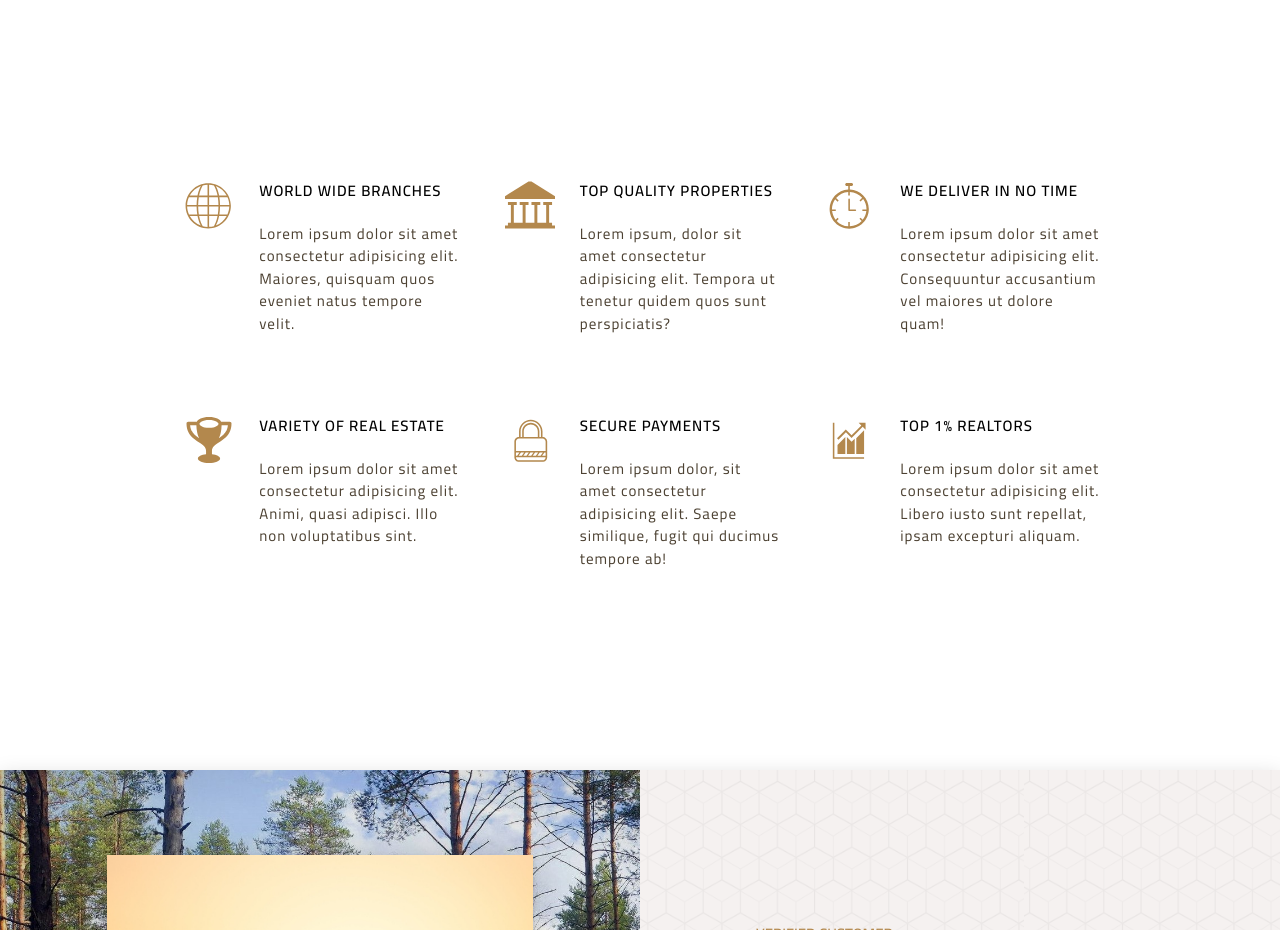
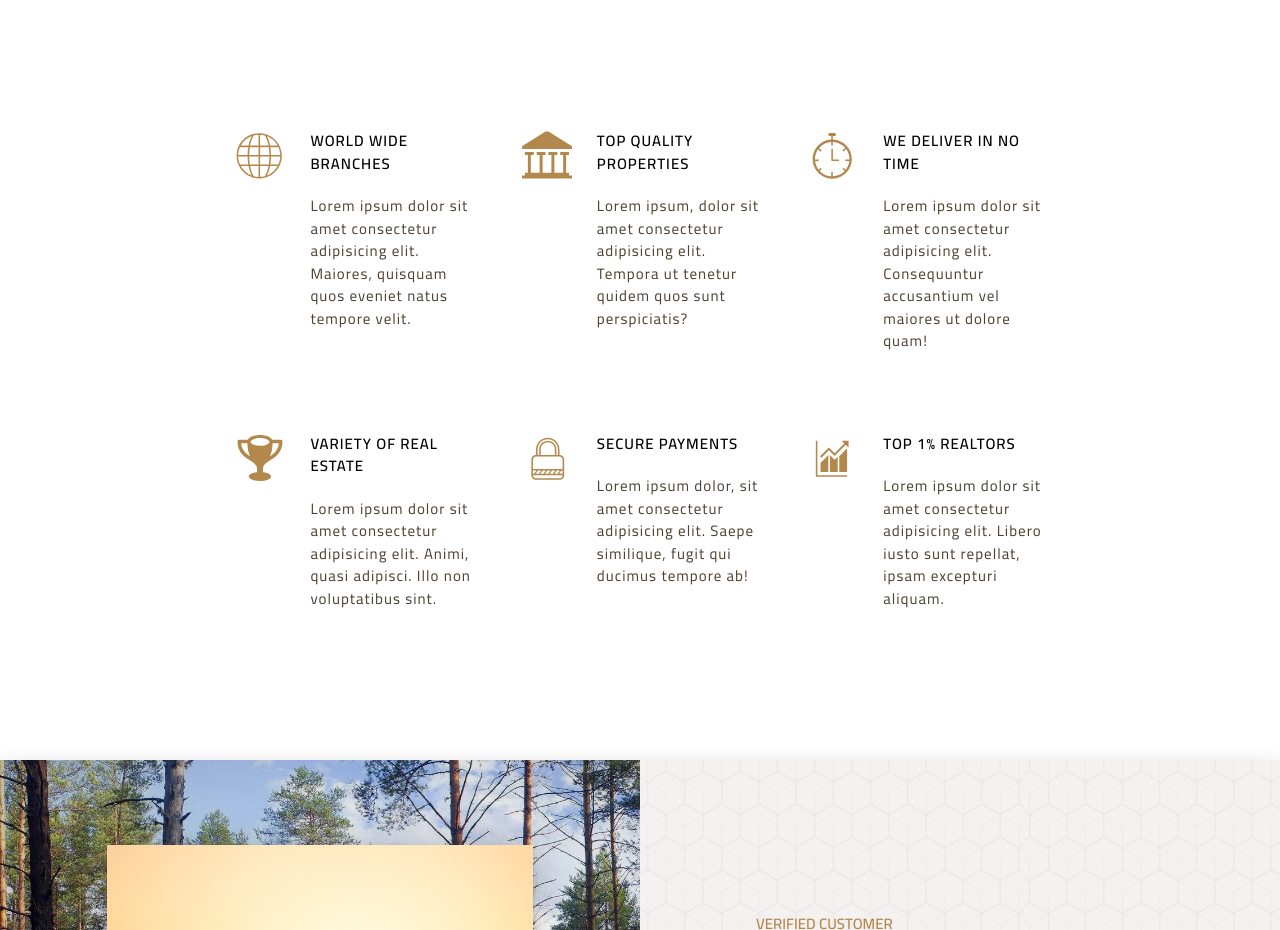
Before and after one commit to AhmadYousif89/realtors, a website: page src/index.html in a window 1280 px wide. Shown: the part 840-1770 px from the top of the page. Drawn offline with nearby package versions, Linux system fonts and the light colour scheme; files that its build step writes are made by us from their sources.

Commit message:
small changes

```diff
--- a/src/sass/layout/_features.scss
+++ b/src/sass/layout/_features.scss
@@ -2,9 +2,9 @@
 
 .features {
 	background-color: #fff;
-	margin-block: 12rem;
+	margin-block: 10rem;
 	margin-inline: auto;
-	width: 90%;
+	width: 80%;
 	display: grid;
 
 	grid-template-columns: repeat(auto-fit, minmax(30rem, 1fr));
@@ -14,7 +14,7 @@
 		grid-template-columns: repeat(3, 1fr);
 		grid-column: col-start 1 / col-end 8;
 		gap: 8rem 4rem;
-		margin-block: 20rem;
+		margin-block: 15rem;
 	}
 }
 
--- a/src/sass/layout/_realtors.scss
+++ b/src/sass/layout/_realtors.scss
@@ -32,11 +32,10 @@
 
 		&-two {
 			visibility: collapse;
-		}
-
-		@include media-size($custom-600) {
-			&-two {
+			display: none;
+			@include media-size($custom-600) {
 				visibility: visible;
+				@include flex;
 			}
 		}
 	}
```
Also changed, not shown: public/css/main.css.
